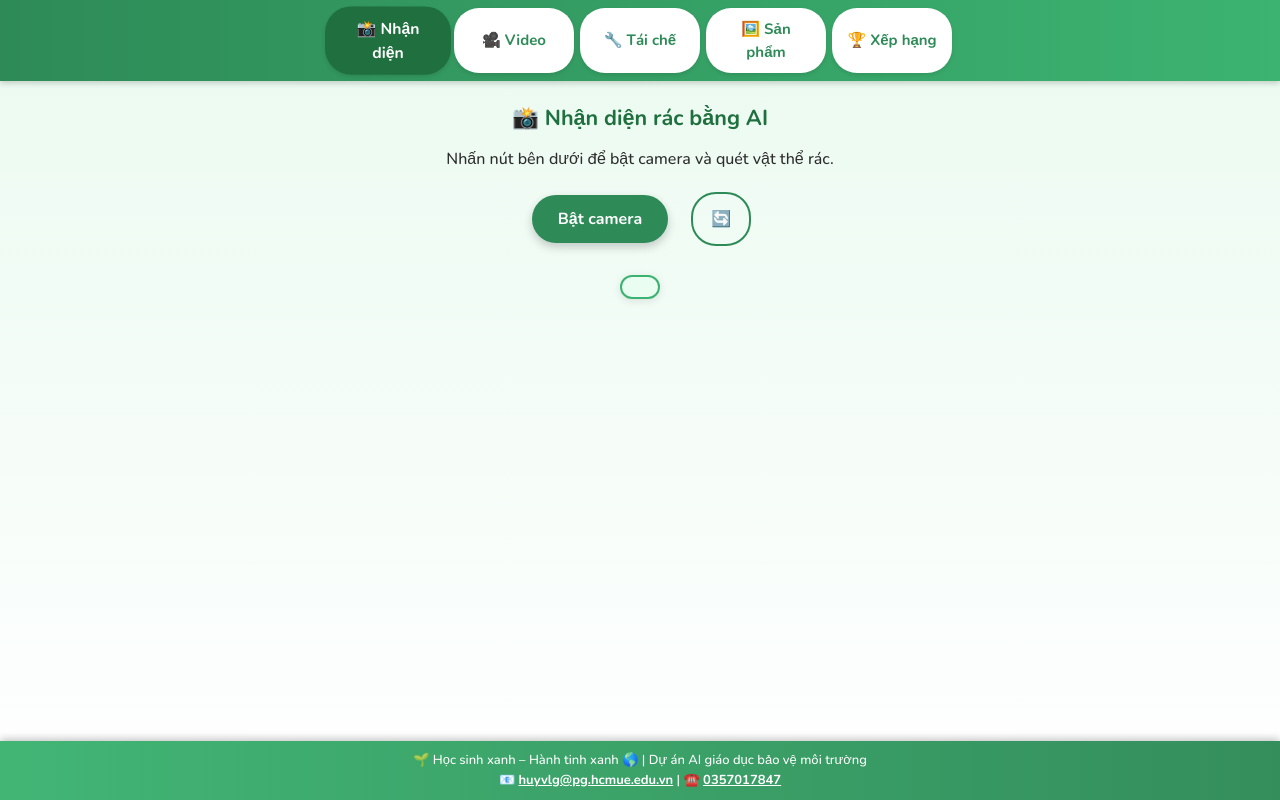
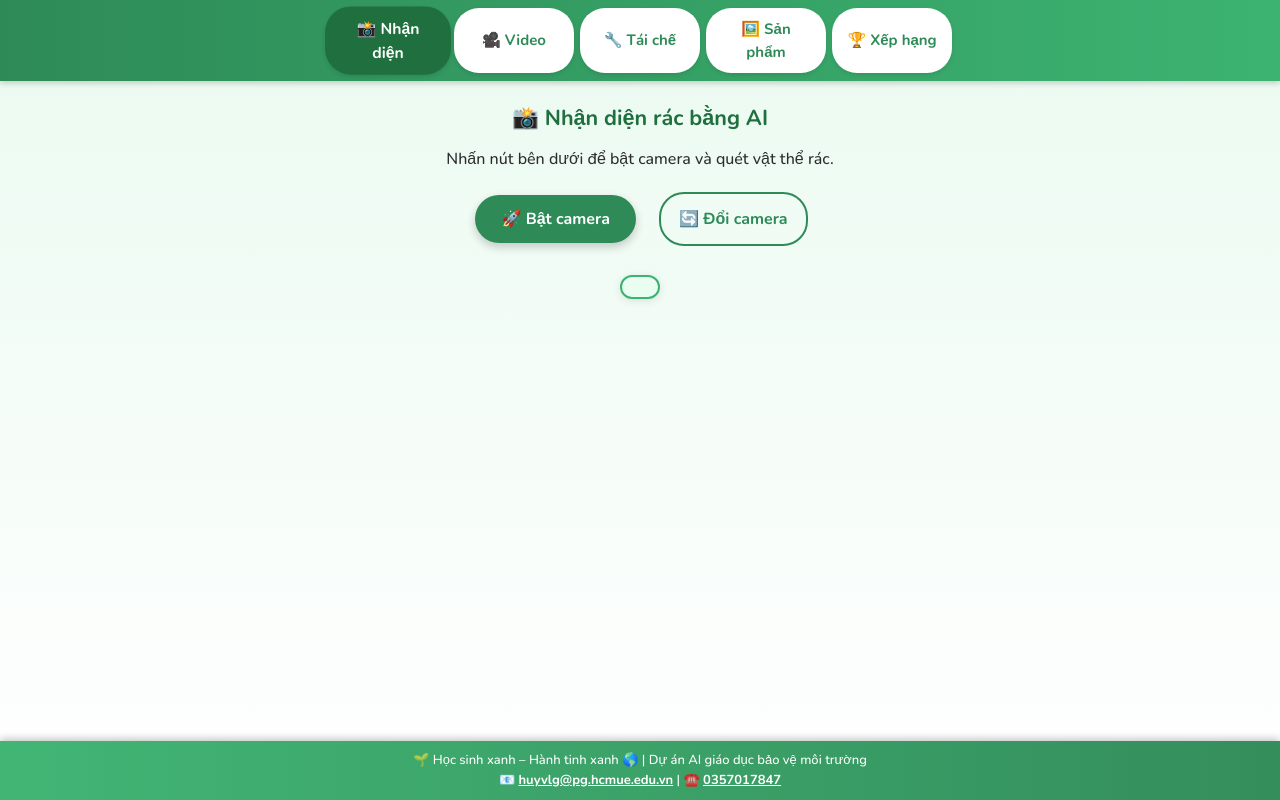
Before and after one commit to katkit936-ops/vercel_du_an_PL_rac, a plain HTML site: page index.html in a window 1280 px wide. Drawn offline with nearby package versions, Linux system fonts and the light colour scheme.

Commit message:
Add files via upload

```diff
--- a/index.html
+++ b/index.html
@@ -33,8 +33,8 @@
     <p>Nhấn nút bên dưới để bật camera và quét vật thể rác.</p>
 
     <div class="btn-container">
-      <button class="btn-eco" onclick="init()"> Bật camera</button>
-      <button class="btn btn-outline-success" onclick="switchCamera()">🔄</button>
+      <button class="btn-eco" onclick="init()">🚀 Bật camera</button>
+      <button class="btn btn-outline-success" onclick="switchCamera()">🔄 Đổi camera</button>
     </div>
 
     <div id="webcam-container"></div>
```
